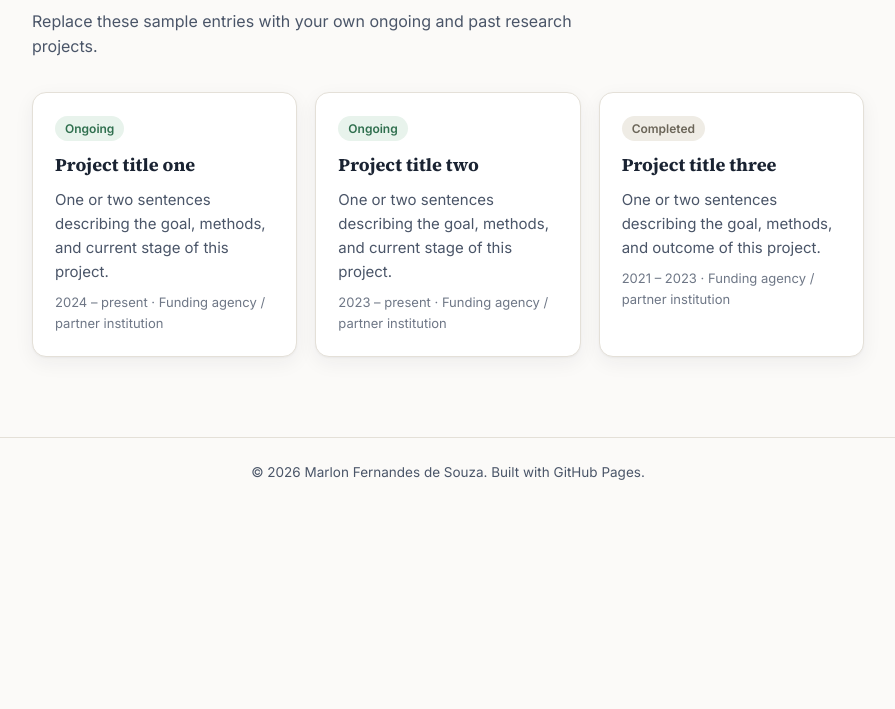
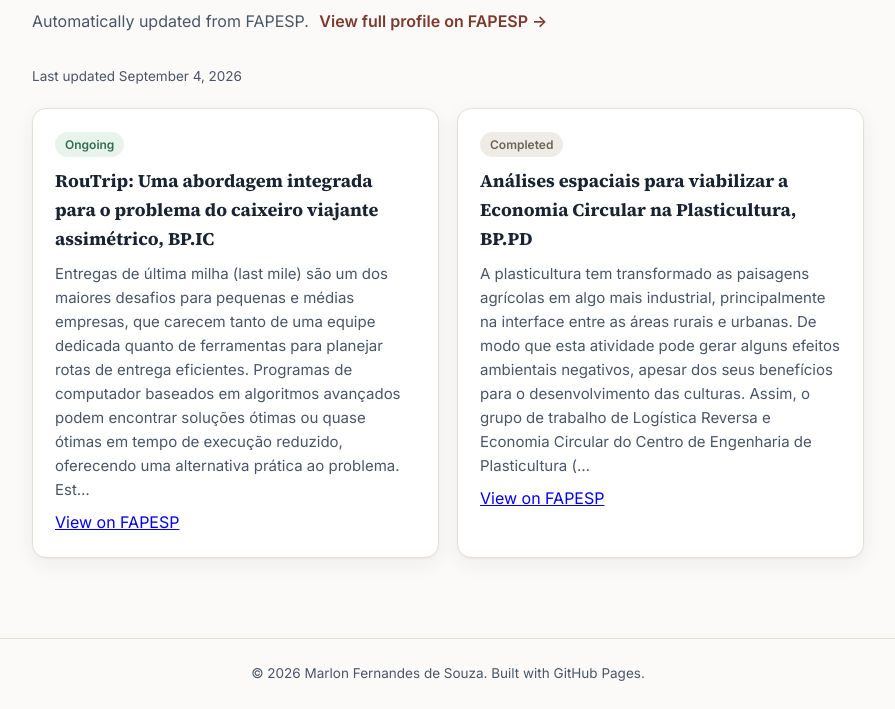
Before and after one commit to marlonfs/marlonfs.github.io, a plain HTML site: page index.html in a window 1280 px wide. Both pictures are taken after a click on the button "Research". Shown: the part 197-906 px from the top of the page, without its empty margins (192-1087 px from the left). Before the commit the page ends 800 px from the top, so only its background shows below. Drawn offline with Linux system fonts and the light colour scheme.

Commit message:
Add automatic research projects sync from FAPESP and update bio
- Research tab now renders ongoing/completed grants from FAPESP's
  public researcher profile (assets/research.json), scraped weekly by
  the same workflow that updates publications.
- About tab bio replaced with the author-provided summary (About me).
  Manually maintained: ResearchGate, LinkedIn, and Lattes all block
  automated scraping (bot-detection challenges and, for Lattes, a
  CAPTCHA gate on the CV page), so this field is not auto-updated.

Co-Authored-By: Claude Sonnet 5 <noreply@anthropic.com>

```diff
--- a/assets/main.js
+++ b/assets/main.js
@@ -6,6 +6,8 @@
   var VALID_TABS = ["about", "research", "publications", "extension", "teaching"];
   var publicationsData = null;
   var publicationsFailed = false;
+  var researchData = null;
+  var researchFailed = false;
 
   function applyLanguage(lang) {
     var dict = TRANSLATIONS[lang] || TRANSLATIONS.en;
@@ -27,6 +29,7 @@
     try { localStorage.setItem(STORAGE_LANG, lang); } catch (e) {}
 
     renderPublications();
+    renderResearch();
   }
 
   function formatTemplate(str, vars) {
@@ -126,6 +129,81 @@
       });
   }
 
+  function renderResearch() {
+    var status = document.getElementById("research-status");
+    var list = document.getElementById("research-list");
+    if (!status || !list) return;
+
+    var dict = TRANSLATIONS[currentLanguage()] || TRANSLATIONS.en;
+
+    if (researchFailed) {
+      status.textContent = dict.research_error;
+      status.hidden = false;
+      list.hidden = true;
+      return;
+    }
+
+    if (!researchData) {
+      status.textContent = dict.research_loading;
+      status.hidden = false;
+      list.hidden = true;
+      return;
+    }
+
+    status.textContent = formatTemplate(dict.research_updated, {
+      date: formatDate(researchData.generatedAt, currentLanguage())
+    });
+    status.hidden = false;
+    list.hidden = false;
+    list.innerHTML = "";
+
+    researchData.items.forEach(function (item) {
+      var card = document.createElement("article");
+      card.className = "card";
+
+      var badge = document.createElement("span");
+      badge.className = "badge " + (item.status === "ongoing" ? "badge-ongoing" : "badge-done");
+      badge.textContent = item.status === "ongoing" ? dict.status_ongoing : dict.status_completed;
+      card.appendChild(badge);
+
+      var h3 = document.createElement("h3");
+      h3.textContent = item.title;
+      card.appendChild(h3);
+
+      if (item.summary) {
+        var p = document.createElement("p");
+        p.textContent = item.summary;
+        card.appendChild(p);
+      }
+
+      var link = document.createElement("a");
+      link.className = "card-link";
+      link.href = item.link;
+      link.target = "_blank";
+      link.rel = "noopener";
+      link.textContent = dict.research_link;
+      card.appendChild(link);
+
+      list.appendChild(card);
+    });
+  }
+
+  function loadResearch() {
+    fetch("assets/research.json")
+      .then(function (res) {
+        if (!res.ok) throw new Error("HTTP " + res.status);
+        return res.json();
+      })
+      .then(function (data) {
+        researchData = data;
+        renderResearch();
+      })
+      .catch(function () {
+        researchFailed = true;
+        renderResearch();
+      });
+  }
+
   function currentLanguage() {
     try {
       var saved = localStorage.getItem(STORAGE_LANG);
@@ -166,6 +244,7 @@
     applyLanguage(currentLanguage());
     showTab(initialTab());
     loadPublications();
+    loadResearch();
 
     document.querySelectorAll(".tab-btn").forEach(function (btn) {
       btn.addEventListener("click", function () {
--- /dev/null
+++ b/assets/research.json
@@ -0,0 +1,18 @@
+{
+  "generatedAt": "2026-09-04T17:29:31.918Z",
+  "profileUrl": "https://bv.fapesp.br/pt/pesquisador/705016/marlon-fernandes-de-souza",
+  "items": [
+    {
+      "status": "ongoing",
+      "title": "RouTrip: Uma abordagem integrada para o problema do caixeiro viajante assimétrico, BP.IC",
+      "summary": "Entregas de última milha (last mile) são um dos maiores desafios para pequenas e médias empresas, que carecem tanto de uma equipe dedicada quanto de ferramentas para planejar rotas de entrega eficientes. Programas de computador baseados em algoritmos avançados podem encontrar soluções ótimas ou quase ótimas em tempo de execução reduzido, oferecendo uma alternativa prática ao problema. Est…",
+      "link": "https://bv.fapesp.br/pt/bolsas/244101/routrip-uma-abordagem-integrada-para-o-problema-do-caixeiro-viajante-assimetrico/"
+    },
+    {
+      "status": "completed",
+      "title": "Análises espaciais para viabilizar a Economia Circular na Plasticultura, BP.PD",
+      "summary": "A plasticultura tem transformado as paisagens agrícolas em algo mais industrial, principalmente na interface entre as áreas rurais e urbanas. De modo que esta atividade pode gerar alguns efeitos ambientais negativos, apesar dos seus benefícios para o desenvolvimento das culturas. Assim, o grupo de trabalho de Logística Reversa e Economia Circular do Centro de Engenharia de Plasticultura (…",
+      "link": "https://bv.fapesp.br/pt/bolsas/218247/analises-espaciais-para-viabilizar-a-economia-circular-na-plasticultura/"
+    }
+  ]
+}
--- a/assets/translations.js
+++ b/assets/translations.js
@@ -11,26 +11,22 @@ const TRANSLATIONS = {
     nav_teaching: "Teaching",
 
     about_eyebrow: "About",
-    about_role: "Researcher &amp; Educator — [Your field / department here]",
-    about_bio: "Add a short professional biography here: your academic background, research interests, and what drives your work. Two or three sentences are usually enough for a homepage — save the long version for a CV or a dedicated page.",
+    about_role: "Researcher — Geoprocessing, Machine Learning &amp; Agricultural Logistics",
+    about_bio: "My current research uses geoprocessing and machine learning to analyze agricultural logistics and address challenges in agribusiness supply chains. I'm interested in spatiotemporal modeling, spatial statistics, Python, deep learning, transportation networks, graphs, remote sensing, and techniques for handling spatial autocorrelation. I have experience in agricultural commodities trading, logistics, warehousing, GIS, and spatial modeling.",
     about_link_lattes: "Lattes / CV (add link)",
     about_link_orcid: "ORCID (add link)",
     about_link_linkedin: "LinkedIn (add link)",
 
     research_eyebrow: "Research",
     research_title: "Featured &amp; current research projects",
-    research_intro: "Replace these sample entries with your own ongoing and past research projects.",
+    research_intro: "Automatically updated from FAPESP.",
+    research_profile_link: "View full profile on FAPESP &#8594;",
+    research_loading: "Loading research projects…",
+    research_error: "Could not load research projects right now. Try again later, or view the profile linked above.",
+    research_updated: "Last updated {date}",
+    research_link: "View on FAPESP",
     status_ongoing: "Ongoing",
     status_completed: "Completed",
-    research_p1_title: "Project title one",
-    research_p1_desc: "One or two sentences describing the goal, methods, and current stage of this project.",
-    research_p1_meta: "2024 – present · Funding agency / partner institution",
-    research_p2_title: "Project title two",
-    research_p2_desc: "One or two sentences describing the goal, methods, and current stage of this project.",
-    research_p2_meta: "2023 – present · Funding agency / partner institution",
-    research_p3_title: "Project title three",
-    research_p3_desc: "One or two sentences describing the goal, methods, and outcome of this project.",
-    research_p3_meta: "2021 – 2023 · Funding agency / partner institution",
 
     publications_eyebrow: "Publications",
     publications_title: "Publications",
@@ -81,26 +77,22 @@ const TRANSLATIONS = {
     nav_teaching: "Ensino",
 
     about_eyebrow: "Sobre",
-    about_role: "Pesquisador(a) e Educador(a) — [insira sua área / departamento aqui]",
-    about_bio: "Adicione aqui uma breve biografia profissional: sua formação acadêmica, interesses de pesquisa e o que motiva seu trabalho. Duas ou três frases costumam ser suficientes para a página inicial — deixe a versão completa para o currículo ou uma página dedicada.",
+    about_role: "Pesquisador — Geoprocessamento, Aprendizado de Máquina e Logística Agrícola",
+    about_bio: "Minha pesquisa atual utiliza geoprocessamento e aprendizado de máquina para analisar a logística agrícola e enfrentar desafios nas cadeias de suprimento do agronegócio. Tenho interesse em modelagem espaço-temporal, estatística espacial, Python, aprendizado profundo (deep learning), redes de transporte, grafos, sensoriamento remoto e técnicas para tratamento de autocorrelação espacial. Tenho experiência em comercialização de commodities agrícolas, logística, armazenagem, SIG (GIS) e modelagem espacial.",
     about_link_lattes: "Lattes / Currículo (adicionar link)",
     about_link_orcid: "ORCID (adicionar link)",
     about_link_linkedin: "LinkedIn (adicionar link)",
 
     research_eyebrow: "Pesquisa",
     research_title: "Projetos de pesquisa em destaque e atuais",
-    research_intro: "Substitua estes exemplos pelos seus próprios projetos de pesquisa, em andamento ou concluídos.",
+    research_intro: "Atualizado automaticamente a partir da FAPESP.",
+    research_profile_link: "Ver perfil completo na FAPESP &#8594;",
+    research_loading: "Carregando projetos de pesquisa…",
+    research_error: "Não foi possível carregar os projetos de pesquisa agora. Tente novamente mais tarde, ou acesse o perfil pelo link acima.",
+    research_updated: "Atualizado em {date}",
+    research_link: "Ver na FAPESP",
     status_ongoing: "Em andamento",
     status_completed: "Concluído",
-    research_p1_title: "Título do projeto um",
-    research_p1_desc: "Uma ou duas frases descrevendo o objetivo, os métodos e a fase atual deste projeto.",
-    research_p1_meta: "2024 – atual · Agência de fomento / instituição parceira",
-    research_p2_title: "Título do projeto dois",
-    research_p2_desc: "Uma ou duas frases descrevendo o objetivo, os métodos e a fase atual deste projeto.",
-    research_p2_meta: "2023 – atual · Agência de fomento / instituição parceira",
-    research_p3_title: "Título do projeto três",
-    research_p3_desc: "Uma ou duas frases descrevendo o objetivo, os métodos e o resultado deste projeto.",
-    research_p3_meta: "2021 – 2023 · Agência de fomento / instituição parceira",
 
     publications_eyebrow: "Publicações",
     publications_title: "Publicações",
--- a/index.html
+++ b/index.html
@@ -68,32 +68,13 @@
   <section id="research" class="tab-panel" aria-labelledby="nav_research">
     <p class="eyebrow" data-i18n="research_eyebrow">Research</p>
     <h2 data-i18n="research_title">Featured &amp; current research projects</h2>
-    <p class="section-intro" data-i18n="research_intro">
-      Replace these sample entries with your own ongoing and past research projects.
+    <p class="section-intro">
+      <span data-i18n="research_intro">Automatically updated from FAPESP.</span>
+      <a href="https://bv.fapesp.br/pt/pesquisador/705016/marlon-fernandes-de-souza" target="_blank" rel="noopener" data-i18n="research_profile_link">View full profile on FAPESP &#8594;</a>
     </p>
 
-    <div class="card-grid">
-      <article class="card">
-        <span class="badge badge-ongoing" data-i18n="status_ongoing">Ongoing</span>
-        <h3 data-i18n="research_p1_title">Project title one</h3>
-        <p data-i18n="research_p1_desc">One or two sentences describing the goal, methods, and current stage of this project.</p>
-        <p class="meta" data-i18n="research_p1_meta">2024 – present · Funding agency / partner institution</p>
-      </article>
-
-      <article class="card">
-        <span class="badge badge-ongoing" data-i18n="status_ongoing">Ongoing</span>
-        <h3 data-i18n="research_p2_title">Project title two</h3>
-        <p data-i18n="research_p2_desc">One or two sentences describing the goal, methods, and current stage of this project.</p>
-        <p class="meta" data-i18n="research_p2_meta">2023 – present · Funding agency / partner institution</p>
-      </article>
-
-      <article class="card">
-        <span class="badge badge-done" data-i18n="status_completed">Completed</span>
-        <h3 data-i18n="research_p3_title">Project title three</h3>
-        <p data-i18n="research_p3_desc">One or two sentences describing the goal, methods, and outcome of this project.</p>
-        <p class="meta" data-i18n="research_p3_meta">2021 – 2023 · Funding agency / partner institution</p>
-      </article>
-    </div>
+    <p id="research-status" class="pub-status" data-i18n="research_loading">Loading research projects…</p>
+    <div id="research-list" class="card-grid" hidden></div>
   </section>
 
   <!-- PUBLICATIONS -->
```
Also changed, not shown: scripts/update-research.mjs (added, +98 -0 lines), 2 other files.
